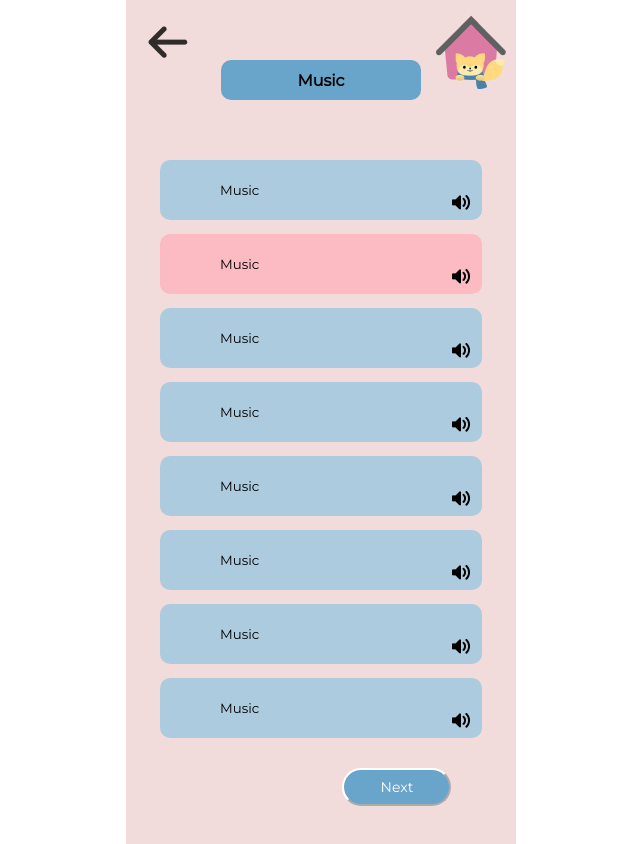
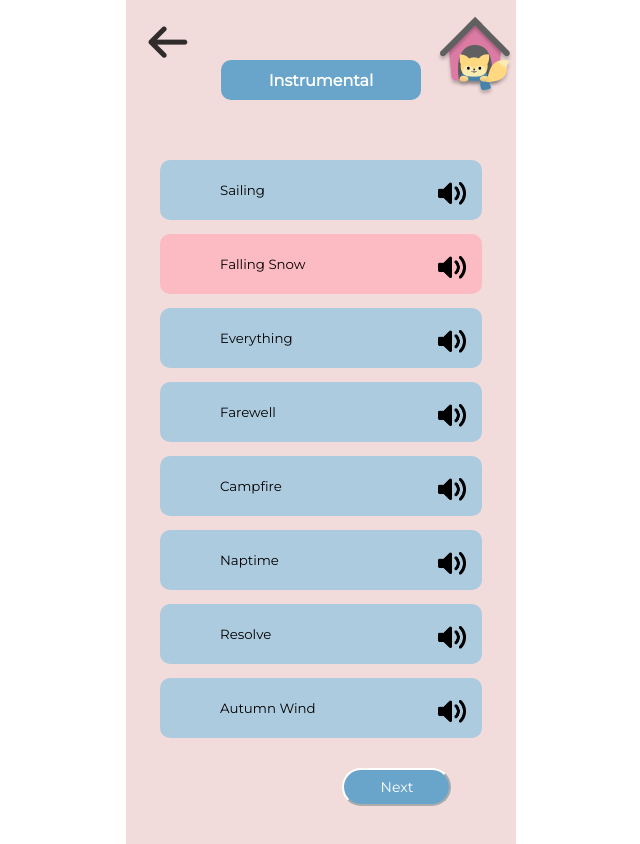
Before and after one commit to kaleytsangbcit/teok_final, a Next.js app in the folder teok/: page /music in a window 1280 px wide. Shown: the whole page, without its empty margins (319-959 px from the left). Built offline with nearby package versions, Linux system fonts and the light colour scheme.

Commit message:
changing name instrumental, changing homebutton

```diff
--- a/teok/comps/buttons.js
+++ b/teok/comps/buttons.js
@@ -5,6 +5,23 @@ const BlueButton = styled.button`
     background:#69A5CA;
     text-align:center;
     font-size:24px;
+    padding-right:5px;
+    width:160px;
+    height:60px;
+    border-radius:50px;
+    color:white;
+    border-color:white;
+    font-family: 'Montserrat', sans-serif;
+    align-items: center;
+    display:flex;
+    justify-content: center;
+    margin:auto;
+    margin-top:30px;
+`
+const BlueButton2 = styled.button`
+    background:#69A5CA;
+    text-align:center;
+    font-size:20px;
     padding-right:5px;
     width:160px;
     height:60px;
@@ -201,18 +218,18 @@ export function NextButton(){
 
 export function NatureButton(){
     const r = useRouter();
-    return <BlueButton onClick={
+    return <BlueButton2 onClick={
         ()=>r.push("/nature")}>
-        Nature
-    </BlueButton>
+        Natural
+    </BlueButton2>
 }
 
 export function MusicButton(){
     const r = useRouter();
-    return <BlueButton onClick={
+    return <BlueButton2 onClick={
         ()=>r.push("/music")}>
-        Music
-    </BlueButton>
+        Instrumental
+    </BlueButton2>
 }
 
 export function GetTip(){
--- a/teok/pages/music.js
+++ b/teok/pages/music.js
@@ -46,6 +46,7 @@ const Nature = styled.button`
     font-family: 'Montserrat', sans-serif;
     font-size: 16px;
     font-weight: bold;
+    color: #FFFFFF
 `
 //put all your src link into the array
 const aud = [
@@ -82,15 +83,16 @@ export default function Main(){
         <NavBar></NavBar>
         </div>
         <Nature>
-            <text >Music</text>
+            <text >Instrumental</text>
         </Nature>
         <NatureButton
             bg={(sel === 0) ? "#FCBAC2" : "#ADCBDE"}
             onClick={
               ()=>setSel(0)
             }
+
         >
-            <text className={styles.MusicTitle}>Music</text>
+            <text className={styles.MusicTitle}>Sailing</text>
             <img className={styles.sound} src="/sound_icon.png" alt="sound" onClick={()=>play(0)}/>
         </NatureButton>
         <NatureButton
@@ -100,7 +102,7 @@ export default function Main(){
         }
 
         >
-            <text className={styles.MusicTitle}>Music</text>
+            <text className={styles.MusicTitle}>Falling Snow</text>
             <img className={styles.sound} src="/sound_icon.png" alt="sound" onClick={()=>play(1)}/>
         </NatureButton>
         <NatureButton
@@ -108,7 +110,7 @@ export default function Main(){
             onClick={
             ()=>setSel(2)}
         >
-            <text className={styles.MusicTitle}>Music</text>
+            <text className={styles.MusicTitle}>Everything</text>
             <img className={styles.sound} src="/sound_icon.png" alt="sound" onClick={()=>play(2)}/>
         </NatureButton>
         <NatureButton
@@ -116,7 +118,7 @@ export default function Main(){
             onClick={
             ()=>setSel(3)}
         >
-            <text className={styles.MusicTitle}>Music</text>
+            <text className={styles.MusicTitle}>Farewell</text>
             <img className={styles.sound} src="/sound_icon.png" alt="sound" onClick={()=>play(3)}/>
         </NatureButton>
         <NatureButton
@@ -124,7 +126,7 @@ export default function Main(){
             onClick={
             ()=>setSel(4)}
         >
-            <text className={styles.MusicTitle}>Music</text>
+            <text className={styles.MusicTitle}>Campfire</text>
             <img className={styles.sound} src="/sound_icon.png" alt="sound" onClick={()=>play(4)}/>
         </NatureButton>
         <NatureButton
@@ -132,7 +134,7 @@ export default function Main(){
             onClick={
             ()=>setSel(5)}
         >
-            <text className={styles.MusicTitle}>Music</text>
+            <text className={styles.MusicTitle}>Naptime</text>
             <img className={styles.sound} src="/sound_icon.png" alt="sound" onClick={()=>play(5)}/>
         </NatureButton>
         <NatureButton
@@ -140,7 +142,7 @@ export default function Main(){
             onClick={
             ()=>setSel(6)}
         >
-            <text className={styles.MusicTitle}>Music</text>
+            <text className={styles.MusicTitle}>Resolve</text>
             <img className={styles.sound} src="/sound_icon.png" alt="sound" onClick={()=>play(6)}/>
         </NatureButton>
         <NatureButton
@@ -148,7 +150,7 @@ export default function Main(){
             onClick={
             ()=>setSel(7)}
         >
-            <text className={styles.MusicTitle}>Music</text>
+            <text className={styles.MusicTitle}>Autumn Wind</text>
             <img className={styles.sound} src="/sound_icon.png" alt="sound" onClick={()=>play(7)}/>
         </NatureButton>
 
--- a/teok/pages/nature.js
+++ b/teok/pages/nature.js
@@ -37,6 +37,7 @@ const Nature = styled.button`
     font-family: 'Montserrat', sans-serif;
     font-size: 16px;
     font-weight: bold;
+    color:#FFFFFF
 `
 
 const ShowCont = styled.div`
--- a/teok/styles/nature.module.css
+++ b/teok/styles/nature.module.css
@@ -19,9 +19,9 @@
 .sound {
     position: absolute;
     margin: auto;
-    top: 35px;
-    right: 12px;
-
+    top: 22px;
+    right: 16px;
+    width:28px;
 }
 
 .prevNext {
```
Also changed, not shown: teok/public/HomeBtn.png, teok/public/sound_icon.png.
